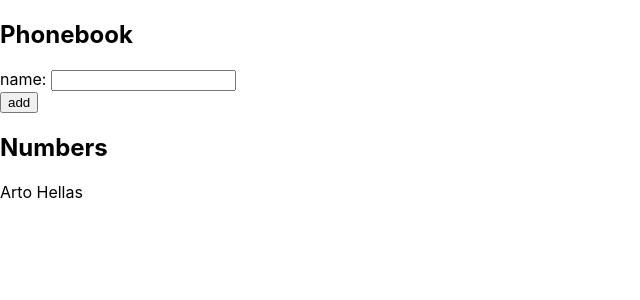
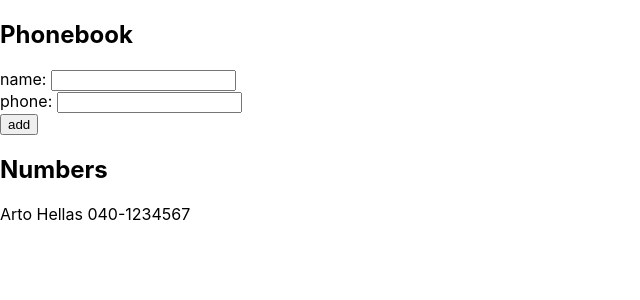
Before and after one commit to ale-drian/Laboratorio-5-Redenderizado-y-formularios, a React (Create React App) app in the folder guia_telefonica/: page / in a window 1280 px wide. Shown: the top 300 px of the page, without its empty margins (0-640 px from the left). Built offline with nearby package versions, Linux system fonts and the light colour scheme.

Commit message:
agregar el campo numeros de telefono

```diff
--- a/guia_telefonica/src/App.js
+++ b/guia_telefonica/src/App.js
@@ -2,12 +2,20 @@ import React, { useState } from 'react'
 
 const App = () => {
   const [ persons, setPersons ] = useState([
-    { name: 'Arto Hellas' }
-  ])
-  const [ newName, setNewName ] = useState('')
+    {
+      name: 'Arto Hellas',
+      phone: '040-1234567'
+    }
+  ]);
+  const [ newName, setNewName ] = useState('');
+  const [ newPhone, setNewPhone ] = useState('');
 
   const handleChangeName = (event) => {
     setNewName(event.target.value);
+  }
+
+  const handleChangePhone = (event) => {
+    setNewPhone(event.target.value);
   }
 
   const handleSubmitAddPerson = (event) => {
@@ -16,7 +24,8 @@ const App = () => {
       alert( newName + " is already added to phonebook");
     }else{
       let newPerson = {
-        name: newName
+        name: newName,
+        phone: newPhone
       }
       setPersons([...persons, newPerson]);
       event.target.reset(); //resetear
@@ -36,11 +45,14 @@ const App = () => {
           name: <input onChange={handleChangeName}/>
         </div>
         <div>
+          phone: <input onChange={handleChangePhone}/>
+        </div>
+        <div>
           <button type="submit">add</button>
         </div>
       </form>
       <h2>Numbers</h2>
-      {persons.map(person => <p key={person.name}>{person.name}</p>)}
+      {persons.map(person => <p key={person.name}>{person.name} {person.phone}</p>)}
     </div>
   )
 }
```
